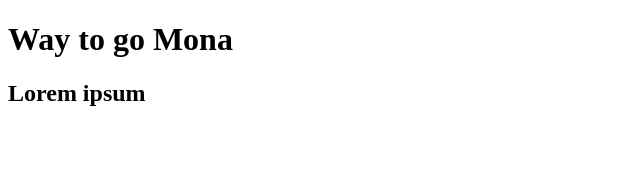
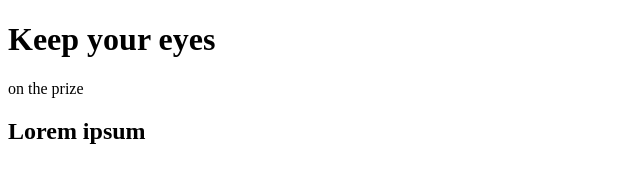
Before and after one commit to Monavik/empty, a plain HTML site: page index.html in a window 1280 px wide. Shown: the whole page, without its empty margins (0-640 px from the left). Drawn offline with Linux system fonts and the light colour scheme.

Commit message:
Modify h1 and add p

```diff
--- a/index.html
+++ b/index.html
@@ -4,7 +4,8 @@
 	<title>Mona's gardens</title>
 </head>
 <body>
-	<h1>Way to go Mona</h1>
+	<h1>Keep your eyes</h1>
+    <p>on the prize</p>
     <h2>Lorem ipsum</h2>
 <body>
 </html>
```
